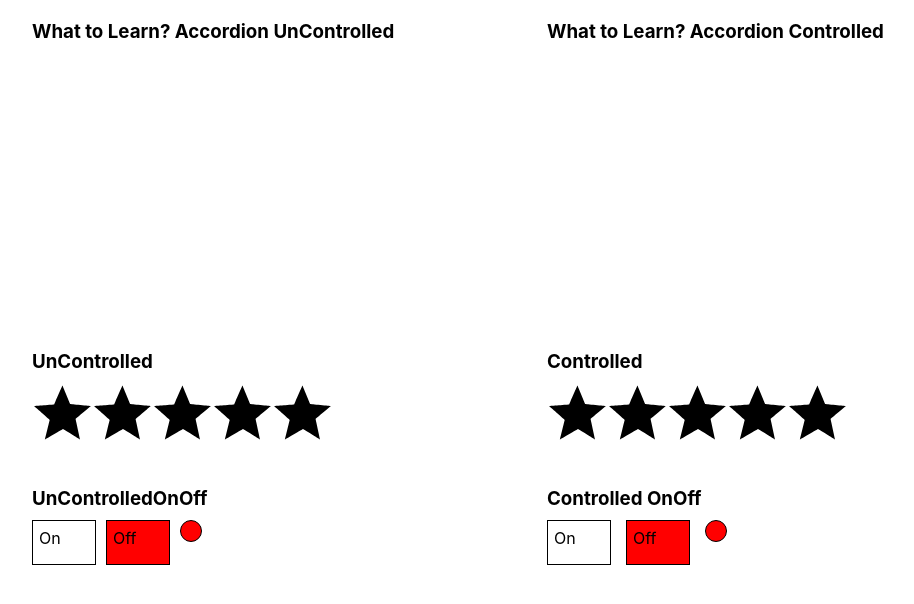
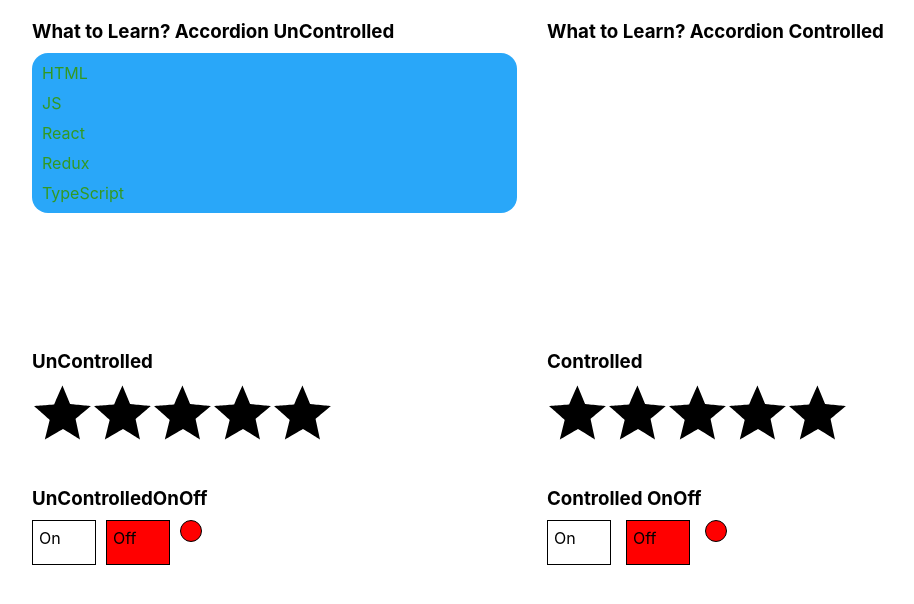
Before and after one commit to RudakovIlya/react-kabzda, a React (Create React App) app: page / in a window 1280 px wide. Shown: the top 604 px of the page, without its empty margins (108-1022 px from the left). Built offline with nearby package versions, Linux system fonts and the light colour scheme.

Commit message:
feat: watched 16 lesson and added Reducer

```diff
--- /dev/null
+++ b/src/components/UnControlledAccordion/Reducer.ts
@@ -0,0 +1,17 @@
+export type ActionType = {
+    type: string
+}
+
+export type StateType = {
+    collapsed: boolean
+}
+
+export const reducer = (state: StateType, action: ActionType): StateType => {
+
+    switch (action.type) {
+        case "TOGGLE-COLLAPSED":
+               return {...state, collapsed: !state.collapsed}
+        default:
+            throw new Error('Error!')
+    }
+}
--- a/src/components/UnControlledAccordion/UnControlledAccordion.tsx
+++ b/src/components/UnControlledAccordion/UnControlledAccordion.tsx
@@ -1,19 +1,22 @@
-import React, {useState} from 'react';
+import React, {useReducer} from 'react';
 import UnControlledAccordionTitle from "./UnContrilledAccordionTitle/UnControlledAccordionTitle";
 import UnControlledAccordionBody from "./UnControlledAccordionBody/UnControlledAccordionBody";
 import body from './UnControlledAccordionBody/body.module.css'
+import {reducer} from "./Reducer";
 
 const UnControlledAccordion = () => {
 
-    const [collapsedAccordion, setCollapsed] = useState(true);
+    const [collapsedAccordion, dispatch] = useReducer(reducer, {collapsed: false});
 
     return (
         <div>
             <UnControlledAccordionTitle
                 title={'What to Learn? Accordion UnControlled'}
-                collapsed={collapsedAccordion}
-                onClick={setCollapsed}/>
-            <UnControlledAccordionBody className={`${!collapsedAccordion ? `${body.collapsed}` : ''}`}/>
+                collapsed={collapsedAccordion.collapsed}
+                onClick={() => {
+                    dispatch({type: 'TOGGLE-COLLAPSED'})
+                }}/>
+            <UnControlledAccordionBody className={`${!collapsedAccordion.collapsed ? `${body.collapsed}` : ''}`}/>
         </div>
     );
 };
```
Also changed, not shown: 1 other file (tests, documents, lock files or other folders).
